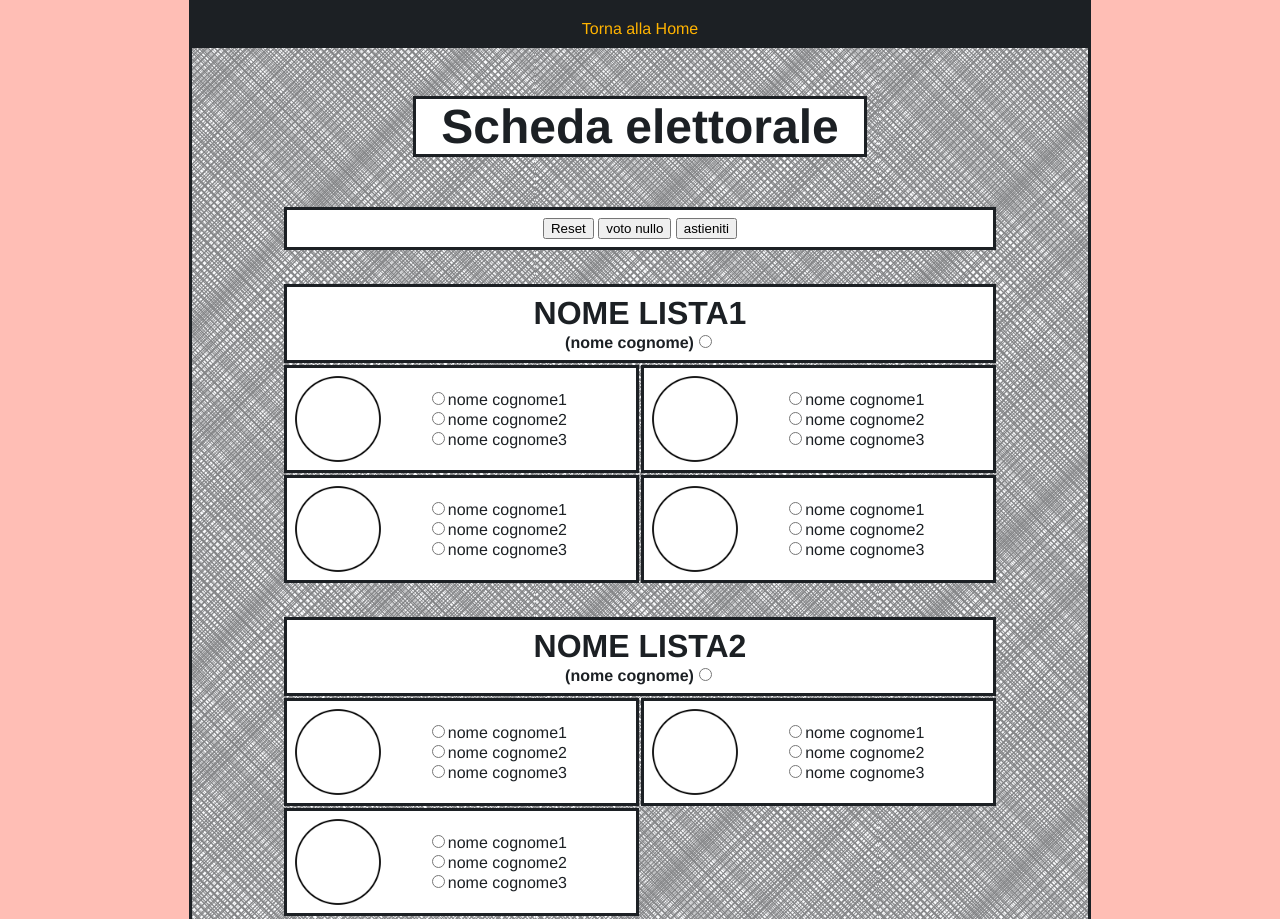
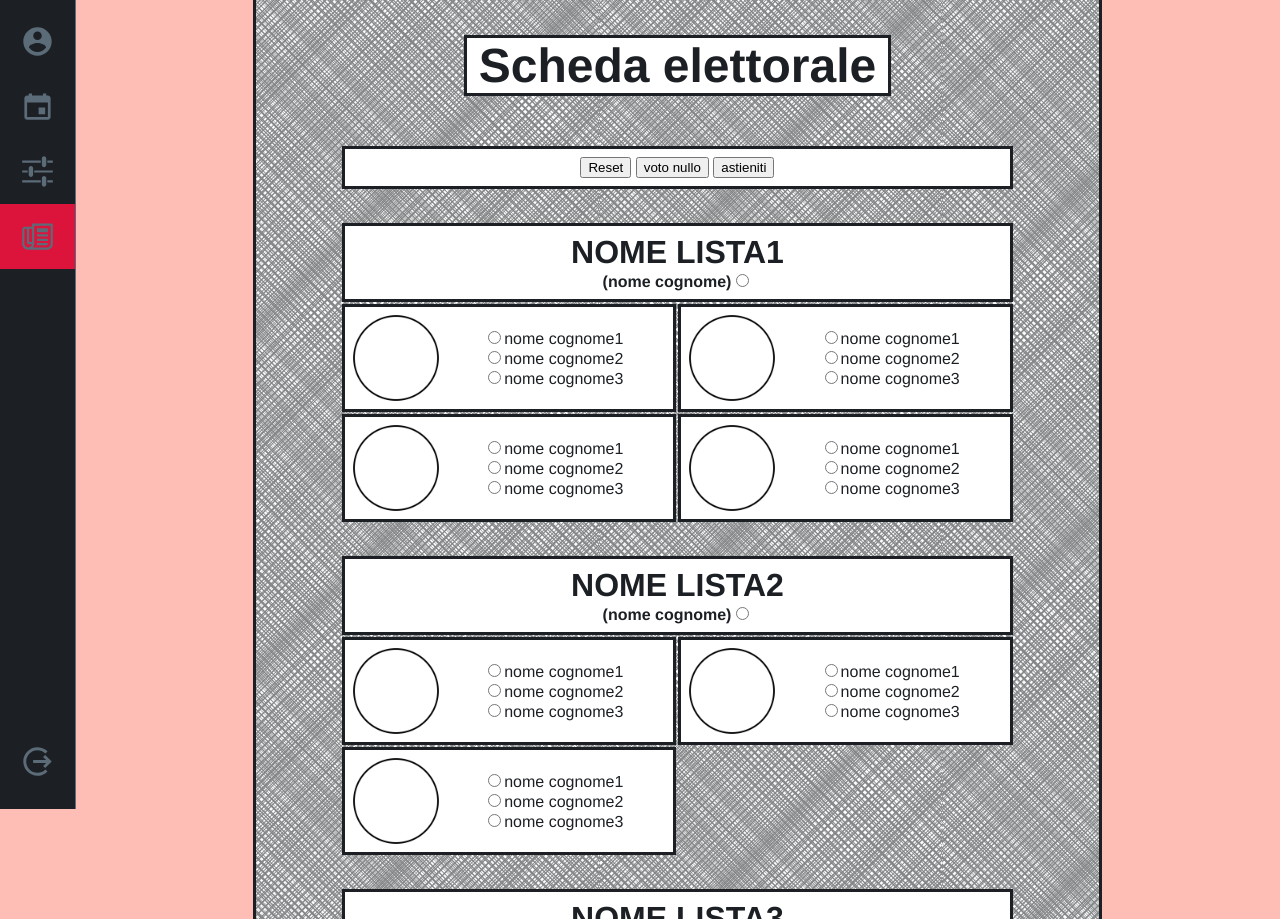
Before and after one commit to tizianocolagrossi/LTW_PRJ, a plain HTML site: page scheda_elettorale.html in a window 1280 px wide. Shown: the top 919 px of the page. Drawn offline with Linux system fonts and the light colour scheme.

Commit message:
aggiunta barra alla sceda e sistemata la centratura tenendo conto della barra

```diff
--- a/css/prof_style.css
+++ b/css/prof_style.css
@@ -9,7 +9,8 @@ html, body{
 }
 
 #navbar{
-    position: absolute;
+    position: fixed;
+    left: 0px;
     background-color: #1c2024;
     height: 100%;
     width: 75px;
@@ -26,6 +27,7 @@ html, body{
     padding: 15px 20px;
     /*aggiungere colore del campo attivo e nel html sostituire la classe
     iconbarcont con iconbarcontactive*/
+    background-color: crimson;
 }
 .icobarcont{
     padding: 15px 20px;
@@ -39,6 +41,7 @@ html, body{
     background: -webkit-linear-gradient(135deg, #ffb300 0%, #ce8600 100%);
     background: linear-gradient(135deg, #ffb300 0%, #ce8600 100%);
 }
+
 #logoutbg{
     position: absolute;
     bottom: 10px;
--- a/css/tes_style.css
+++ b/css/tes_style.css
@@ -5,8 +5,9 @@ body {
     color: #1c2024;
     font-family: Gotham, "Helvetica Neue", Helvetica, Arial, "sans-serif";
     background: #FFBEB5!important;
-    width: 100%;
+    width: auto;
     height: 100%;
+    padding-left: 75px;
 }
 #ht{
     margin: 1em auto;
--- a/scheda_elettorale.html
+++ b/scheda_elettorale.html
@@ -3,17 +3,30 @@
 <head>
 <meta charset="utf-8">
 <title>Scheda</title>
+<link href="css/prof_style.css" rel="stylesheet" type="text/css">
 <link href="css/tes_style.css" rel="stylesheet" type="text/css">
 </head>
 
 <body>
+     <nav id="navbar">
+        <div class="icobarcont" id="homebg">
+            <div class="icobar" id="home"></div>
+        </div>
+        <div class="icobarcont" id="calendarbg">
+            <div class="icobar" id="calendar"></div>
+        </div>
+        <div class="icobarcont" id="optionbg">
+            <div class="icobar" id="option"></div>
+        </div>
+        <div class="iconbarcontactive" id="votebg">
+            <div class="icobar" id="vote"></div>
+        </div>
+        <div class="icobarcont" id="logoutbg">
+            <div class="icobar" id="logout"></div>
+        </div>
+    </nav>
     <div id="cont">
         <div id="main_content">
-            <nav>
-                <ul>
-                    <li><a href="index.html">Torna alla Home</a></li>
-                </ul>
-            </nav>
             <h1 id="ht">Scheda elettorale</h1>
             <form name="voto" method="post" action="">
                 <table>
```
Also changed, not shown: profilo.html (+1 -1 lines).
